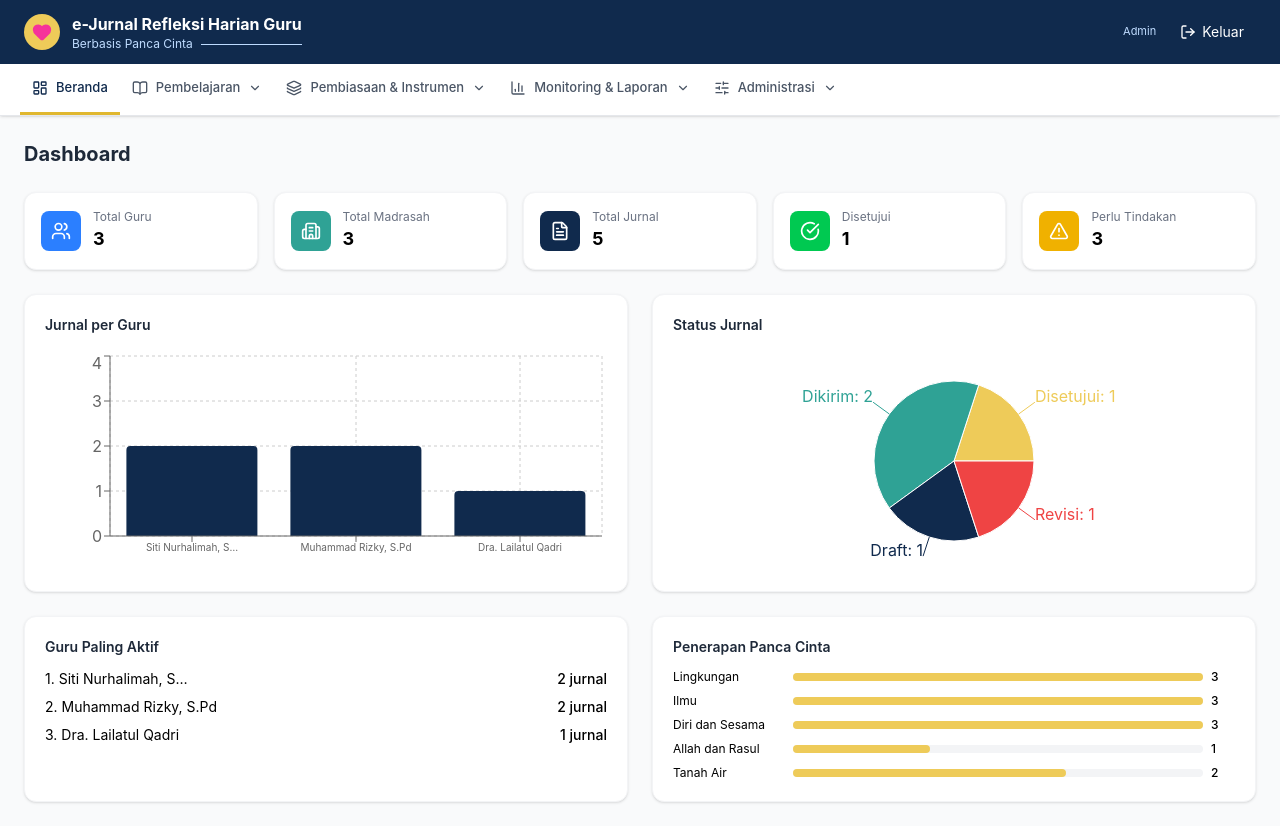
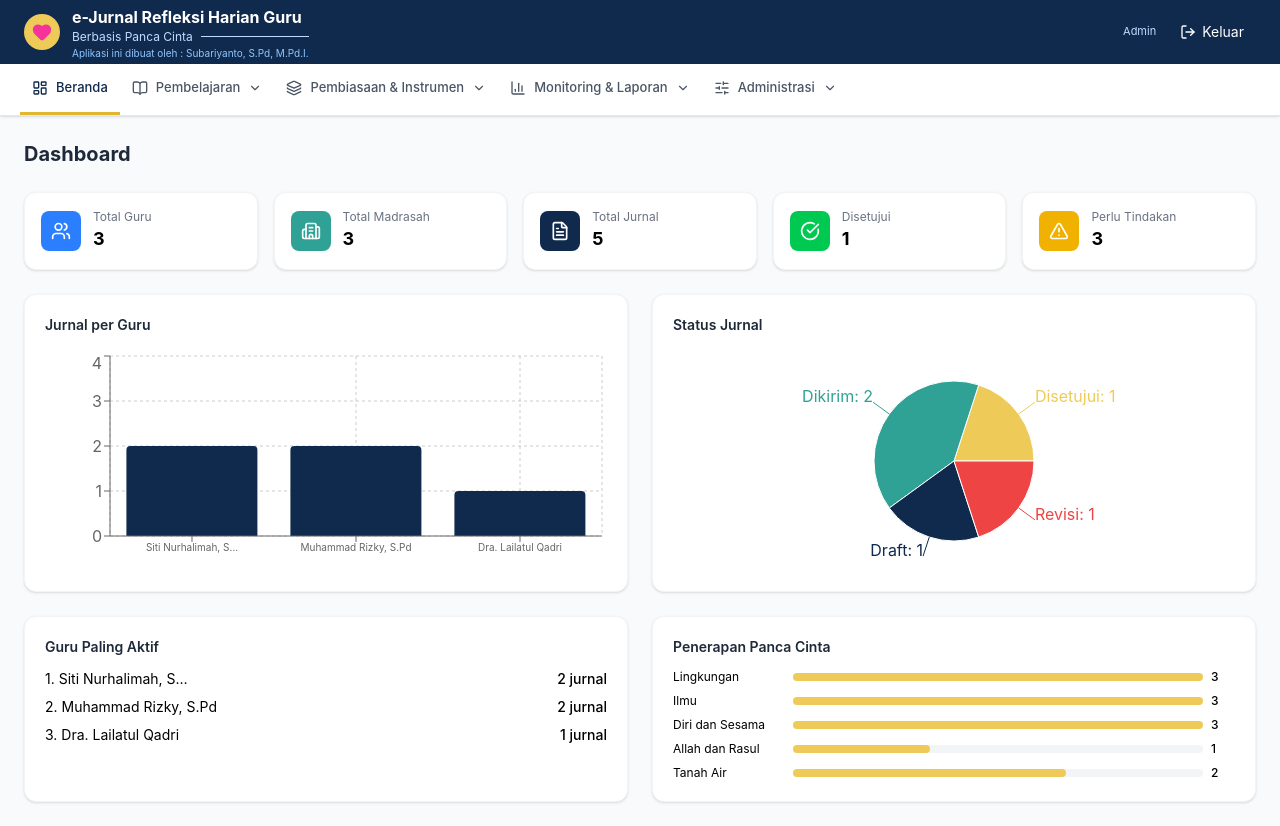
Before and after one commit to Subariyanto/sijurnal-cinta-guru, a React (Vite) app: page /#/ in a window 1280 px wide. Built offline with nearby package versions, Linux system fonts and the light colour scheme; sample sign-in values are in the browser's storage.

Commit message:
Tambahkan kredit pembuat aplikasi

```diff
--- a/src/components/Navbar.jsx
+++ b/src/components/Navbar.jsx
@@ -73,6 +73,7 @@ export default function Navbar() {
             <p className="flex items-center gap-2 text-[11px] sm:text-xs text-blue-200">
               <span>Berbasis Panca Cinta</span><span className="flex-1 border-t border-blue-200" />
             </p>
+            <p className="text-[9px] sm:text-[10px] text-blue-300 mt-0.5">Aplikasi ini dibuat oleh : Subariyanto, S.Pd, M.Pd.I.</p>
           </div>
           <div className="ml-auto hidden md:flex items-center gap-3">
             <div className="text-right leading-tight"><p className="text-sm font-medium">{user?.nama}</p><p className="text-[11px] text-blue-200 capitalize">{user?.role?.replace('_', ' ')}</p></div>
```
